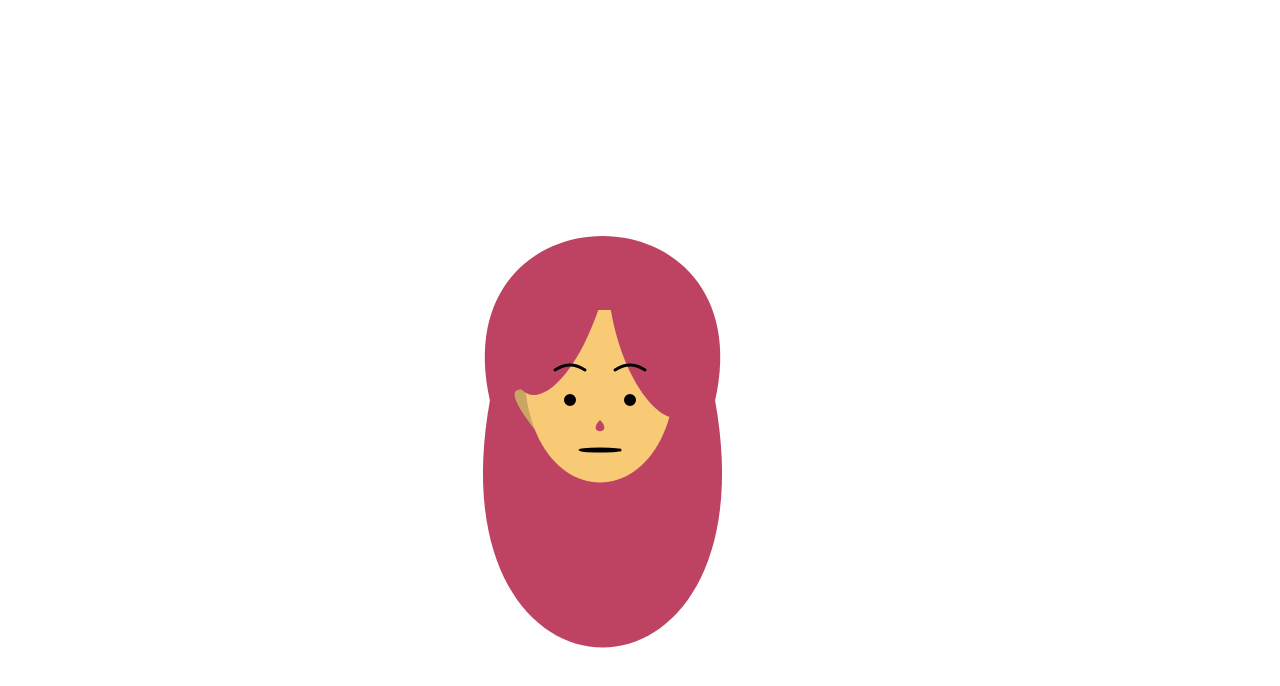
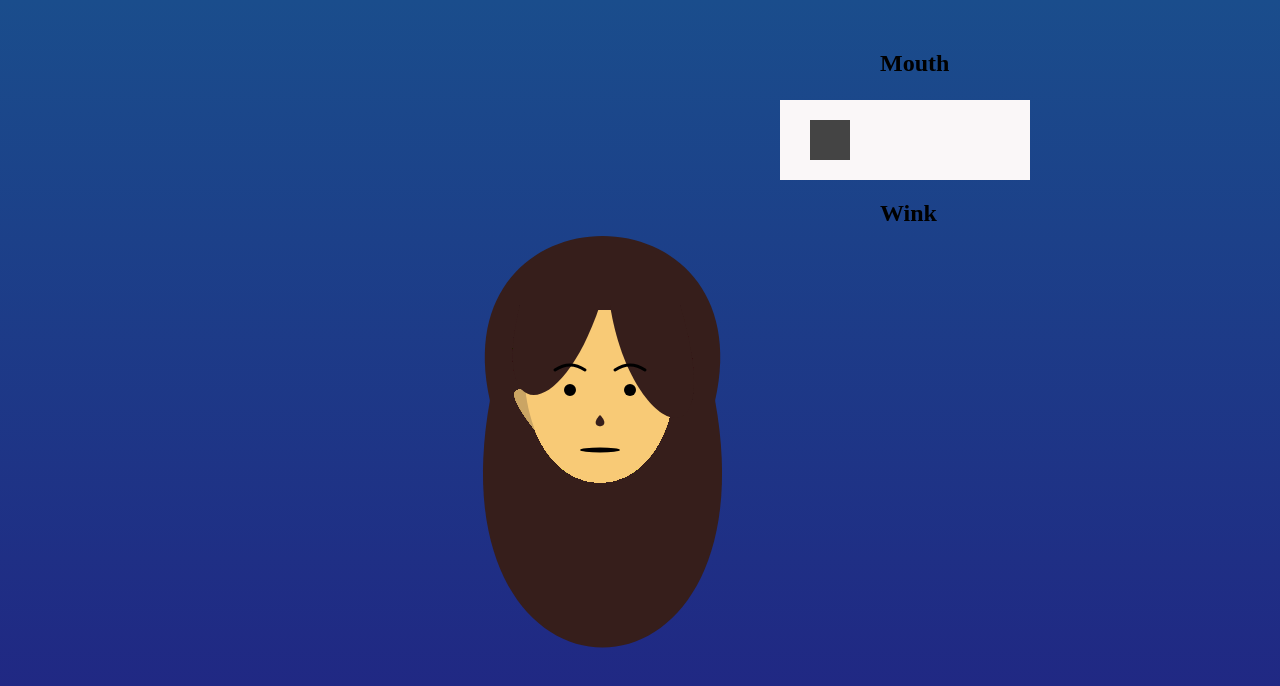
Before and after one commit to LoanaGentric/canvas, a plain HTML site: page index.html in a window 1280 px wide. Drawn offline with Linux system fonts and the light colour scheme.

Commit message:
:boom: Mouth opening

```diff
--- a/index.html
+++ b/index.html
@@ -10,6 +10,8 @@
 </head>
 <body>
     <canvas class="js-canvas canvas" width="800" height="600"></canvas>
+    <h2 class="mouth">Mouth</h2>
+    <h2 class="wink">Wink</h2>
     <script src="script.js"></script>
 </body>
 </html>
--- a/script.js
+++ b/script.js
@@ -1,72 +1,80 @@
 const $canvas = document.querySelector('.js-canvas')
 const context = $canvas.getContext('2d')
 
-/* Resize */
 const sizes = { width: 800, height: 600 }
 
-const resize = () =>
+/**
+ * Mouth controler
+ */
+
+let xMouthControler = 830
+let yMouthControler = 140
+let WIDTH = 250
+let HEIGHT = 80
+let dragok = false
+
+function rect(xMouthControler,yMouthControler,w,h)
 {
-    sizes.width = window.innerWidth
-    sizes.height = window.innerHeight
+ context.beginPath()
+ context.fillRect(xMouthControler,yMouthControler,w,h)
+ context.closePath()
+ context.fill()
+}
 
-    $canvas.width = sizes.width
-    $canvas.height = sizes.height
+function clear()
+{
+ context.clearRect(780, 100, WIDTH, HEIGHT)
+}
 
-    draw()
+function init()
+{
+ return setInterval(drawControl, 10)
 }
-window.addEventListener('resize', resize)
-resize()
 
-// drawing hair
+function drawControl()
+{
+ clear()
+ context.fillStyle = "#FAF7F8"
+ context.fillRect(780, 100,WIDTH,HEIGHT)
+ context.fillStyle = "#444444"
+ rect(xMouthControler - 20, yMouthControler - 20, 40, 40)
 
-function draw()
+ draw()
+}
+
+function myMove(e)
 {
-    const hair = {}
-    hair.xStart = sizes.width / 2 + 75
-    hair.yStart = sizes.height / 2
-    hair.xEnd = sizes.width / 2 - 150
-    hair.yEnd = hair.yStart
-    hair.xFirstPoint = hair.xStart + 60
-    hair.yFirstPoint = hair.yStart + 330
-    hair.xSecondPoint = hair.xEnd - 60
-    hair.ySecondPoint = hair.yEnd + 330
+ if (dragok &&
+    e.pageX > 810 &&
+    e.pageY > 125 &&
+    e.pageX < 1000 &&
+    e.pageY < 160)
+ {
+  xMouthControler = e.pageX - $canvas.offsetLeft
+  y = e.pageY - $canvas.offsetTop
+ }
+}
 
-    context.beginPath()
-    context.moveTo(hair.xStart, hair.yStart)
+function myDown(e){
+ if (e.pageX < xMouthControler + 15 + $canvas.offsetLeft && e.pageX > xMouthControler - 15 +
+ $canvas.offsetLeft && e.pageY < yMouthControler + 15 + $canvas.offsetTop &&
+ e.pageY > yMouthControler -15 + $canvas.offsetTop){
+  xMouthControler = e.pageX - $canvas.offsetLeft
+  yMouthControler = e.pageY - $canvas.offsetTop
+  dragok = true
+  $canvas.onmousemove = myMove
+ }
+}
 
-    context.bezierCurveTo(
+function myUp(){
+ dragok = false
+ $canvas.onmousemove = null
+}
 
-        hair.xFirstPoint, hair.yFirstPoint,
-        hair.xSecondPoint, hair.ySecondPoint,
-        hair.xEnd, hair.yEnd
-    )
 
-    context.fillStyle = '#be4362'
-    context.closePath()
-    context.fill()
 
-    const backHair = {}
-        backHair.xStart = sizes.width / 2 + 75
-        backHair.yStart = sizes.height / 2 + 1
-        backHair.xEnd = sizes.width / 2 - 150
-        backHair.yEnd = backHair.yStart
-        backHair.xFirstPoint = backHair.xStart + 50
-        backHair.yFirstPoint = backHair.yStart - 220
-        backHair.xSecondPoint = backHair.xEnd - 50
-        backHair.ySecondPoint = backHair.yEnd - 220
-
-    context.beginPath()
-    context.moveTo(backHair.xStart, backHair.yStart)
-
-    context.bezierCurveTo(
-        backHair.xFirstPoint, backHair.yFirstPoint,
-        backHair.xSecondPoint, backHair.ySecondPoint,
-        backHair.xEnd, backHair.yEnd
-    )
-
-    context.fillStyle = '#be4362'
-    context.closePath()
-    context.fill()
+const draw = () =>
+{
 
     //drawing ears
 
@@ -83,8 +91,8 @@ function draw()
     context.beginPath()
     context.moveTo(leftEar.xStart, leftEar.yStart)
 
-    context.quadraticCurveTo( //avec un seul point de tention
-        leftEar.xTensionPoint, leftEar.yTensionPoint, //coordonées du point de tention
+    context.quadraticCurveTo(
+        leftEar.xTensionPoint, leftEar.yTensionPoint,
         leftEar.xEnd, leftEar.yEnd
     )
     context.fillStyle = '#CAA564'
@@ -115,6 +123,13 @@ function draw()
     context.fillStyle = '#f8ca76'
     context.fill()
 
+    //draw mouth
+
+    let scaleRatio = (xMouthControler - 806) / 10
+    context.beginPath()
+    context.ellipse(sizes.width / 2 - 40, sizes.height / 2 + 50, 20, scaleRatio, 0, 0, 2 * Math.PI, false);
+    context.fillStyle = '#000000'
+    context.fill()
 
     //drawing fringe
         //left fringe
@@ -139,7 +154,7 @@ function draw()
         leftFringe.xEnd, leftFringe.yEnd
     )
 
-    context.fillStyle = '#be4362'
+    context.fillStyle = '#361E1B'
     context.fill()
 
         //right fringe
@@ -163,22 +178,32 @@ function draw()
         rightFringe.xEnd, rightFringe.yEnd
     )
 
-    context.fillStyle = '#be4362'
+    context.fillStyle = '#361E1B'
     context.fill()
 
 
+
     //drawing eyes
-        //right eye
+
+    const rightEye = {}
+        rightEye.x = sizes.width / 2 - 10
+        rightEye.y = sizes.height / 2 - 10
+
+    context.moveTo(rightEye.x, rightEye.y)
     context.beginPath()
-    context.moveTo(sizes.width / 2 - 10, sizes.height / 2)
-    context.arc(sizes.width / 2 - 10, sizes.height / 2, 6, 0, Math.PI * 2, false)
+    context.ellipse(rightEye.x, rightEye.y, 6, 6, 0, 0, 2 * Math.PI, false)
     context.fillStyle = 'black'
     context.fill()
 
         //left eye
+    const leftEye = {}
+        leftEye.x = sizes.width / 2 - 70
+        leftEye.y = sizes.height / 2 - 10
+        winkvalue = 6
+        console.log(winkvalue)
     context.beginPath()
-    context.moveTo(sizes.width / 2 - 70, sizes.height / 2)
-    context.arc(sizes.width / 2 - 70, sizes.height / 2, 6, 0, Math.PI * 2, false)
+    context.moveTo(leftEye.x, leftEye.y)
+    context.ellipse(leftEye.x, leftEye.y, 6, winkvalue, 0, 0, 2 * Math.PI, false)
     context.fillStyle = 'black'
     context.fill()
 
@@ -229,7 +254,7 @@ function draw()
 
     const nose = {}
         nose.xStart = sizes.width / 2 - 40
-        nose.yStart = sizes.height / 2 + 20
+        nose.yStart = sizes.height / 2 + 15
         nose.xEnd = nose.xStart
         nose.yEnd = nose.yStart
         nose.xFirstPoint = nose.xStart + 15
@@ -246,14 +271,85 @@ function draw()
         nose.xEnd, nose.yEnd
     )
 
-    context.fillStyle = '#be4362'
+    context.fillStyle = '#361E1B'
+    context.fill()
+}
+
+
+
+
+
+
+const drawHair = () =>
+{
+    const hair = {}
+        hair.xStart = sizes.width / 2 + 75
+        hair.yStart = sizes.height / 2
+        hair.xEnd = sizes.width / 2 - 150
+        hair.yEnd = hair.yStart
+        hair.xFirstPoint = hair.xStart + 60
+        hair.yFirstPoint = hair.yStart + 330
+        hair.xSecondPoint = hair.xEnd - 60
+        hair.ySecondPoint = hair.yEnd + 330
+
+    context.beginPath()
+    context.moveTo(hair.xStart, hair.yStart)
+
+    context.bezierCurveTo(
+
+        hair.xFirstPoint, hair.yFirstPoint,
+        hair.xSecondPoint, hair.ySecondPoint,
+        hair.xEnd, hair.yEnd
+    )
+
+    context.fillStyle = '#361E1B'
+    context.closePath()
     context.fill()
 
-    //draw mouth
-
-    let scaleRatio = 0.3
+    const backHair = {}
+        backHair.xStart = sizes.width / 2 + 75
+        backHair.yStart = sizes.height / 2 + 1
+        backHair.xEnd = sizes.width / 2 - 150
+        backHair.yEnd = backHair.yStart
+        backHair.xFirstPoint = backHair.xStart + 50
+        backHair.yFirstPoint = backHair.yStart - 220
+        backHair.xSecondPoint = backHair.xEnd - 50
+        backHair.ySecondPoint = backHair.yEnd - 220
 
     context.beginPath()
-    context.ellipse(sizes.width / 2 - 40, sizes.height / 2 + 50, 20, 1, 0, 0, 2 * Math.PI, false);
-    context.stroke()
+    context.moveTo(backHair.xStart, backHair.yStart)
+
+    context.bezierCurveTo(
+        backHair.xFirstPoint, backHair.yFirstPoint,
+        backHair.xSecondPoint, backHair.ySecondPoint,
+        backHair.xEnd, backHair.yEnd
+    )
+
+    context.fillStyle = '#361E1B'
+    context.closePath()
+    context.fill()
 }
+
+
+
+
+/* Resize */
+
+const resize = () =>
+{
+    sizes.width = window.innerWidth
+    sizes.height = window.innerHeight
+
+    $canvas.width = sizes.width
+    $canvas.height = sizes.height
+
+    draw()
+    drawHair()
+}
+window.addEventListener('resize', resize)
+resize()
+
+
+init()
+$canvas.onmousedown = myDown
+$canvas.onmouseup = myUp
--- a/style.css
+++ b/style.css
@@ -13,6 +13,7 @@ html
     width: 100%;
     height: 100%;
     overflow: hidden;
+    background: -webkit-linear-gradient(#1A4D8C, #212282)
 }
 
 .canvas
@@ -23,3 +24,17 @@ html
     width: 100%;
     height: 100%;
 }
+
+h2.mouth
+{
+    position: absolute;
+    top: 50px;
+    left: 880px;
+}
+
+h2.wink
+{
+    position: absolute;
+    top: 200px;
+    left: 880px;
+}
```
Also changed, not shown: drag-and-drop.html (deleted, +0 -82 lines).
